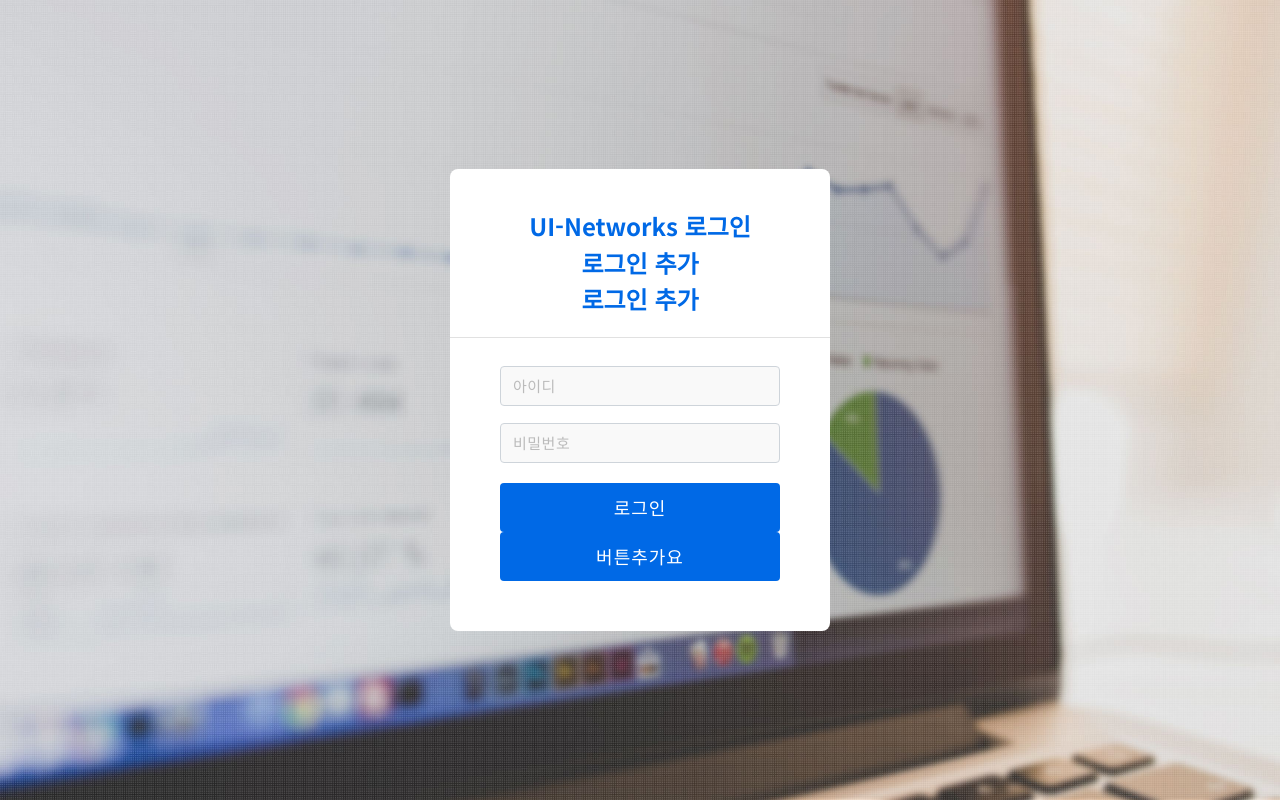
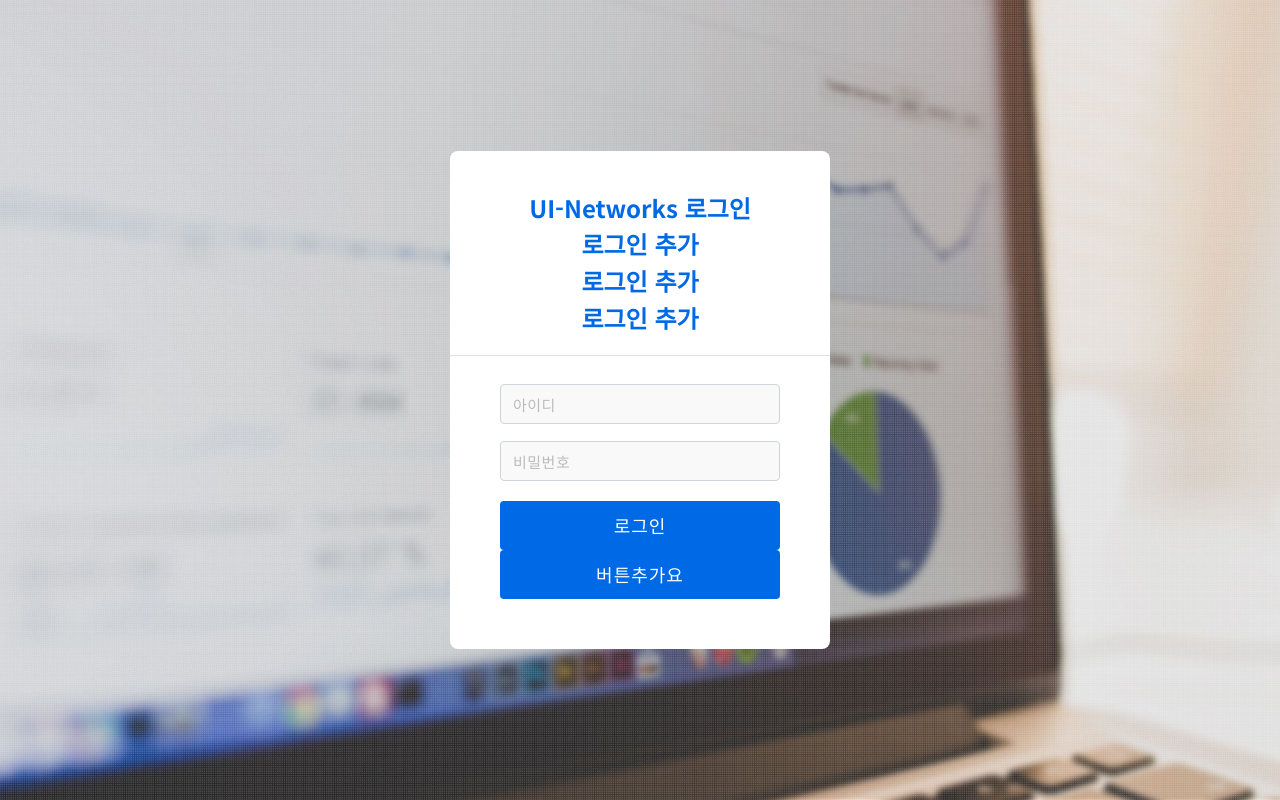
Before and after one commit to termisam005/git_test4, a plain HTML site: page index.html in a window 1280 px wide. Drawn offline with Linux system fonts and the light colour scheme.

Commit message:
second commit

```diff
--- a/index.html
+++ b/index.html
@@ -34,6 +34,9 @@
 					<h1 class="ui_title">
 						로그인 추가
 					</h1>
+					<h1 class="ui_title">
+						로그인 추가
+					</h1>
 				</div>
 				<div class="under">
 					<div class="form_zone">
```
